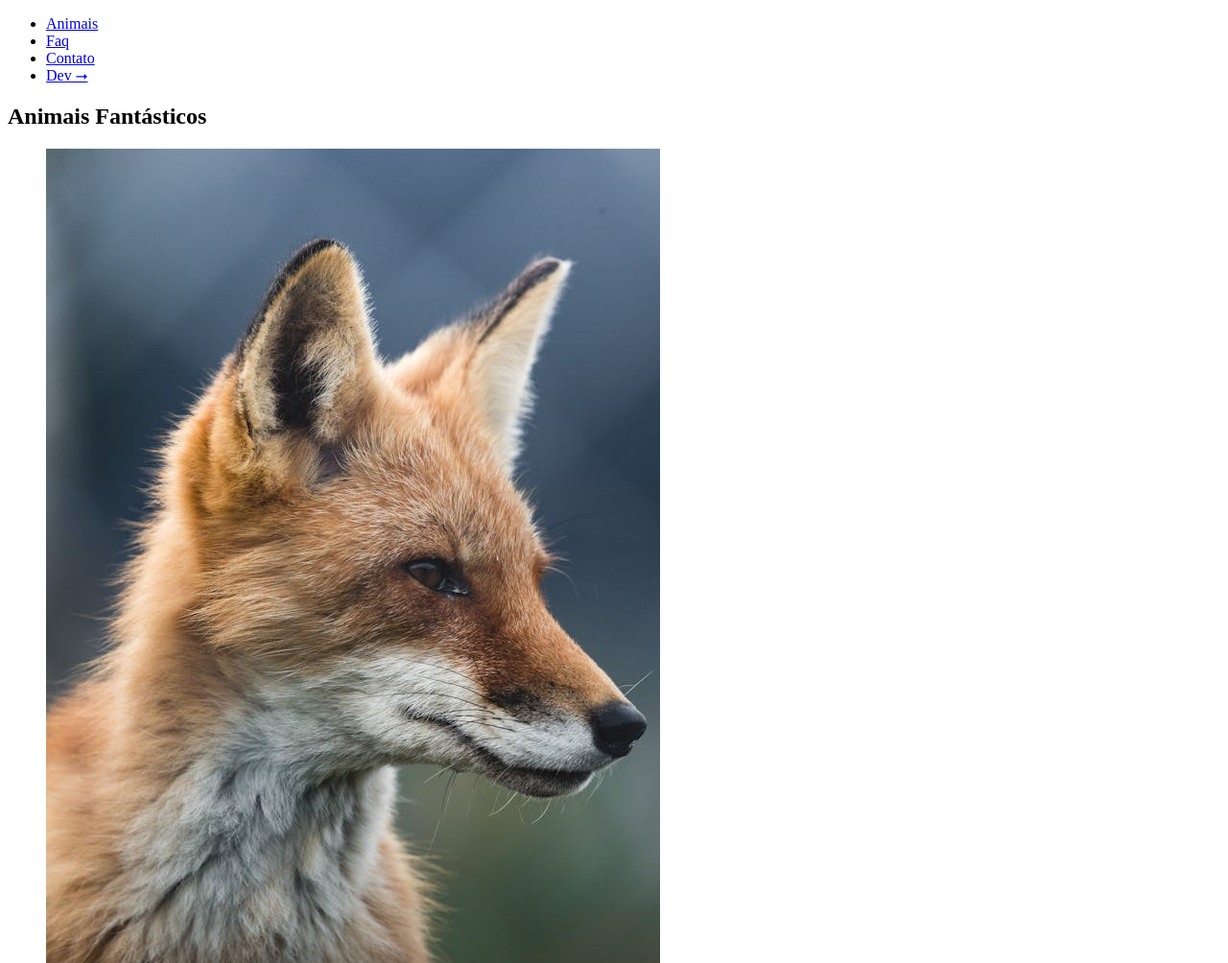
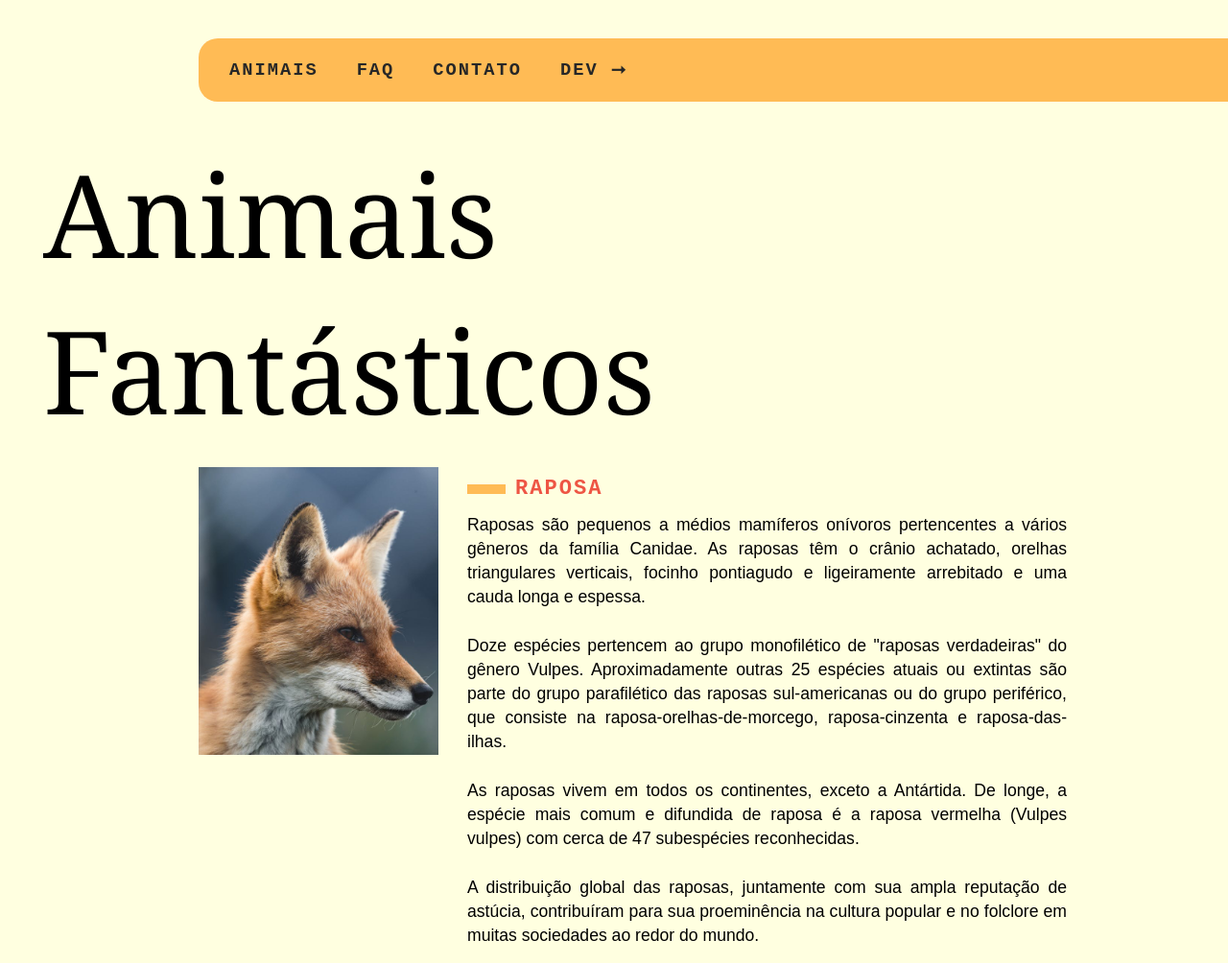
Before and after one commit to JoaoGabrielRochaSilva/projeto-animais-fantasticos, a plain HTML site: page index.html in a window 1280 px wide. Shown: the top 1004 px of the page at 96% size. Drawn offline with Linux system fonts and the light colour scheme.

Commit message:
Parte do estilo da página feito

```diff
--- a/css/style.css
+++ b/css/style.css
@@ -0,0 +1,194 @@
+@charset "UTF-8";
+
+* {
+    margin: 0px;
+    padding: 0px;
+    list-style: none;
+}
+
+body {
+    padding: 15px;
+    background-color: lightyellow;
+    font-family: Arial, Helvetica, sans-serif;
+}
+
+header {
+    background-color: #FB5;
+    margin-top: 25px;
+    margin-bottom: 15px;
+    margin-left: 15vw;
+    margin-right: -15px;
+
+    padding: 12px;
+
+    border-radius: 20px 0px 0px 20px;
+}
+
+.menu > ul {
+    display: flex;
+    flex-flow: row wrap;
+}
+
+.menu > ul > li, a {
+    text-decoration: none;
+    padding: 10px;
+
+    font-family: monospace;
+    font-weight: bold;
+    font-size: 1.2em;
+    text-transform: uppercase;
+    letter-spacing: 2px;
+    color: rgb(39, 39, 39);
+}
+
+.titulo {
+    font-family: Georgia, 'Times New Roman', Times, serif;
+    font-size: 7.5em;
+    font-weight: normal;
+    flex-basis: 70%;
+
+    margin-left: 30px;
+    margin-bottom: 20px;
+    margin-top: 20px;
+}
+
+img, iframe {
+    display: block;
+    width: 100%;
+}
+
+.Animais {
+    display: flex;
+    flex-flow: row wrap;
+}
+
+.Animais > ul {
+    flex-basis: 20%;
+    height: 300px;
+    margin-left: 15vw;
+    overflow-y: scroll;
+}
+
+.Animais ul::-webkit-scrollbar {
+    width: 18px;
+}
+
+.Animais ul::-webkit-scrollbar-thumb {
+    background-color: #FB5;
+    border-radius: 10px;
+    border-left: 4px solid lightyellow;
+    border-right: 4px solid lightyellow;
+}
+
+.Animais ul::-webkit-scrollbar-track {
+    background-color: lightyellow;
+}
+
+.Animais > .Animais-descrição {
+    width: 50%;
+    margin-left: 20px;
+    padding: 10px;
+}
+
+.Animais h2 {
+    font-family: monospace;
+    font-size: 1.7em;
+    letter-spacing: 2px;
+    text-transform: uppercase;
+    color: #E54;
+}
+
+.Animais h2::before {
+    content: '';
+    display: inline-block;
+    width: 40px;
+    height: 10px;
+    background-color: #FB5;
+
+    margin-right: 10px;
+}
+
+.Animais > div > section > p {
+    text-align: justify;
+    font-family: Arial, Helvetica, sans-serif;
+    font-size: 1.1em;
+    line-height: 25px;
+    padding: 13px 0px;
+}
+
+.Animais-descrição > section {
+    margin-bottom: 30px;
+}
+
+.Faq > dl {
+    margin-left: 100px;
+    text-align: justify;
+    width: 60%;
+}
+
+.Faq > dl > dt {
+    font-family: monospace;
+    font-size: 1.4em;
+    font-weight: bold;
+    letter-spacing: 2px;
+    color: #E54;
+    margin-top: 30px;
+    margin-bottom: 10px;
+}
+
+.Faq > dl > dt::before {
+    content: '';
+    display: inline-block;
+    width: 20px;
+    height: 10px;
+
+    background-color: #FB5;
+}
+
+.Faq > dl > dd {
+    line-height: 25px;
+    margin-left: 30px;
+}
+
+.Contato {
+    display: flex;
+    flex-flow: row wrap;
+}
+
+.Contato > div {
+    width: 55%;
+    margin-right: 20px;
+}
+
+.Contato > ul > li {
+    margin-bottom: 10px;
+}
+
+.Contato > ul > li::before {
+    content: '';
+    display: inline-block;
+    width: 20px;
+    height: 10px;
+    margin-right: 10px;
+
+    background-color: #FB5;
+}
+
+footer {
+    background-color: #FB5;
+    margin: 30px 0px -15px -15px;
+
+    width: 97.6vw;
+
+    padding: 15px 0px;
+}
+
+footer > p {
+    text-align: center;
+    font-family: monospace;
+    font-weight: bold;
+    font-size: 1.2em;
+    text-transform: uppercase;
+    letter-spacing: 2px;
+    color: rgb(39, 39, 39);
+}
--- a/index.html
+++ b/index.html
@@ -128,7 +128,7 @@
         </section>
 
         <section class="grid-section Faq" id="faq">
-            <h1>FAQ</h1>
+            <h1 class="titulo">FAQ</h1>
             <dl>
                 <dt>
                     Qual é a idade dos animais?
@@ -159,7 +159,7 @@
         </section>
 
         <section class="grid-section Contato" id="contato">
-            <h1>Contato</h1>
+            <h1 class="titulo">Contato</h1>
             <div>
                 <iframe src="https://www.google.com/maps/embed?pb=!1m14!1m12!1m3!1d6178.57278526655!2d-43.194702469009115!3d-22.95754164109762!2m3!1f0!2f0!3f0!3m2!1i1024!2i768!4f13.1!5e0!3m2!1spt-BR!2sbr!4v1740402879506!5m2!1spt-BR!2sbr" width="600" height="450" style="border:0;" allowfullscreen="" loading="lazy" referrerpolicy="no-referrer-when-downgrade"></iframe>
             </div>
```
